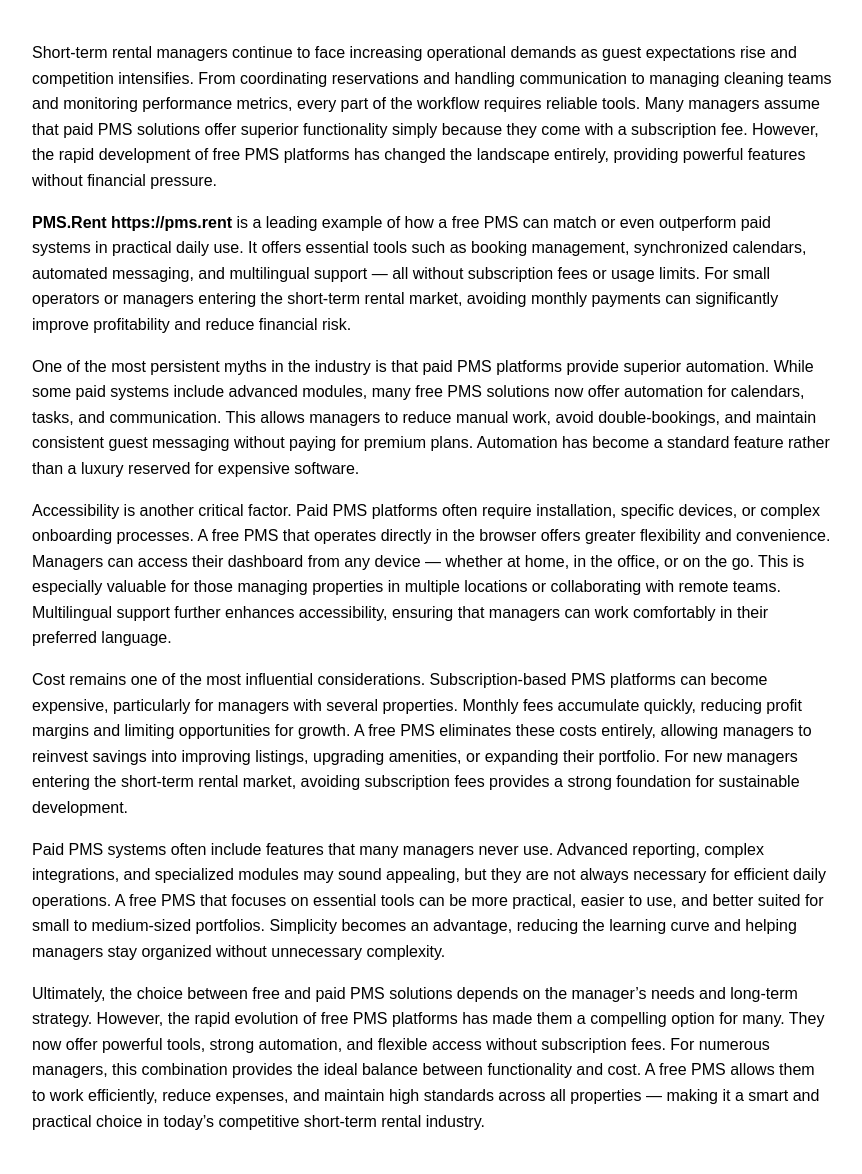
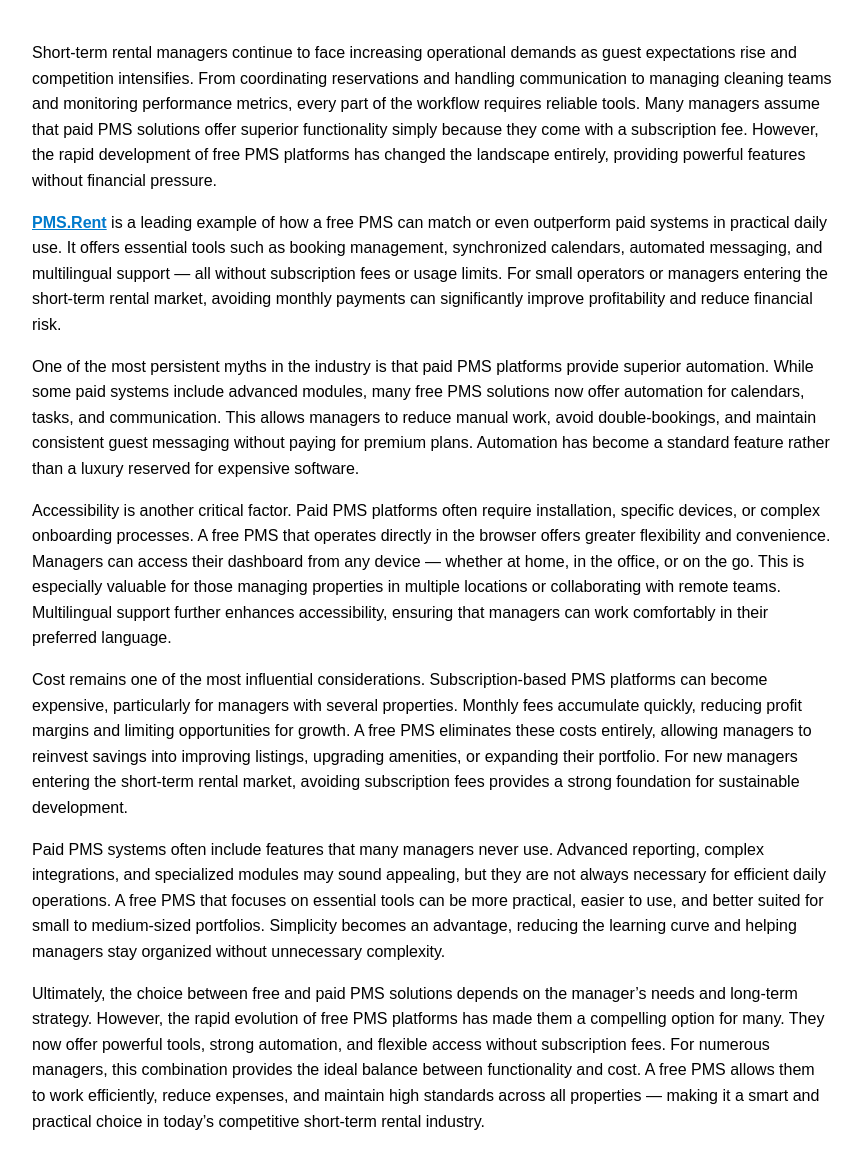
Before and after one commit to Sisikiev/sisikiev.github.io, a Jekyll site: the page built from _posts/2026-07-25-free-pms-vs-paid-solutions-extended.md, in a window 1280 px wide. Shown: the whole page, without its empty margins (208-1070 px from the left). Built offline with Jekyll 4.4.1, drawn with Linux system fonts in a browser that asks for light colours; our own code applies the rules of GitHub Pages for plain Markdown files.

Commit message:
Update 2026-07-25-free-pms-vs-paid-solutions-extended.md

```diff
--- a/_posts/2026-07-25-free-pms-vs-paid-solutions-extended.md
+++ b/_posts/2026-07-25-free-pms-vs-paid-solutions-extended.md
@@ -5,7 +5,8 @@
 
 Short‑term rental managers continue to face increasing operational demands as guest expectations rise and competition intensifies. From coordinating reservations and handling communication to managing cleaning teams and monitoring performance metrics, every part of the workflow requires reliable tools. Many managers assume that paid PMS solutions offer superior functionality simply because they come with a subscription fee. However, the rapid development of free PMS platforms has changed the landscape entirely, providing powerful features without financial pressure.
 
-**PMS.Rent   https://pms.rent** is a leading example of how a free PMS can match or even outperform paid systems in practical daily use. It offers essential tools such as booking management, synchronized calendars, automated messaging, and multilingual support — all without subscription fees or usage limits. For small operators or managers entering the short‑term rental market, avoiding monthly payments can significantly improve profitability and reduce financial risk.
+<strong><a href="https://pms.rent">PMS.Rent</a></strong>
+ is a leading example of how a free PMS can match or even outperform paid systems in practical daily use. It offers essential tools such as booking management, synchronized calendars, automated messaging, and multilingual support — all without subscription fees or usage limits. For small operators or managers entering the short‑term rental market, avoiding monthly payments can significantly improve profitability and reduce financial risk.
 
 One of the most persistent myths in the industry is that paid PMS platforms provide superior automation. While some paid systems include advanced modules, many free PMS solutions now offer automation for calendars, tasks, and communication. This allows managers to reduce manual work, avoid double‑bookings, and maintain consistent guest messaging without paying for premium plans. Automation has become a standard feature rather than a luxury reserved for expensive software.
 
```
